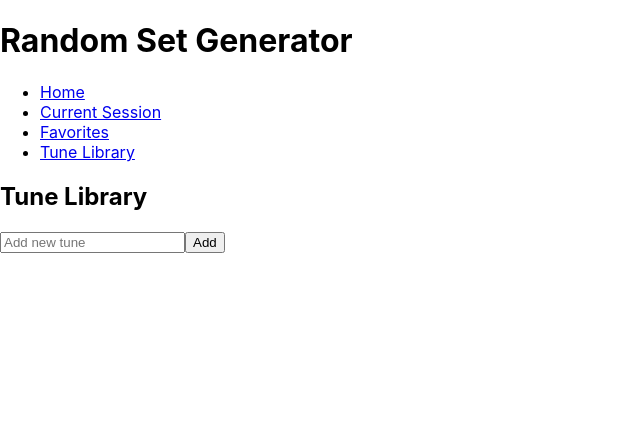
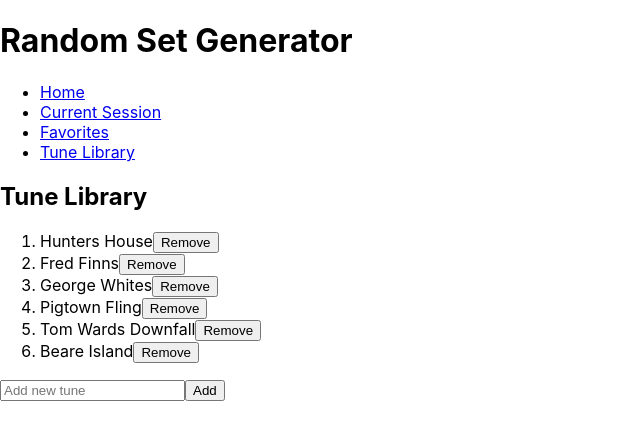
Before and after one commit to arikscherm/tune-tumbler, a React (Create React App) app: page /tune-library in a window 1280 px wide. Shown: the top 440 px of the page, without its empty margins (0-640 px from the left). Built offline with nearby package versions, Linux system fonts and the light colour scheme.

Commit message:
Add first three components

```diff
--- a/src/CurrentSession.js
+++ /dev/null
@@ -1,21 +0,0 @@
-import React from 'react';
-
-
-function CurrentSession() {
-    return (
-    <main>
-        <div id="currentSessionContainer">
-            <div id="setsPlayedDiv">
-                <h2>Sets Played</h2>
-                <ol id="setsPlayed"></ol>
-            </div>
-            <div id="remainingTunesDiv">
-                <h2>Remaining Tunes</h2>
-                <ol id="remainingTunes"></ol>
-            </div>
-        </div>
-    </main>
-    )
-}
-
-export default CurrentSession;
--- a/src/TuneLibrary.js
+++ /dev/null
@@ -1,19 +0,0 @@
-import React from 'react';
-
-
-function TuneLibrary() {
-    return (
-    <main>
-        <div>
-            <h2>Tune Library</h2>
-            <ol id="tuneLibrary"></ol>
-        </div>
-        <div>
-            <input id="newTune" placeholder="Add new tune"/>
-            <button id="submitNewTune">Add</button>
-        </div>
-    </main>
-    )
-}
-
-export default TuneLibrary;
--- /dev/null
+++ b/src/components/CurrentSession.js
@@ -0,0 +1,32 @@
+import React, { useContext} from 'react';
+import { TuneContext } from './TuneContext';
+
+
+
+function CurrentSession() {
+    const { remainingTunes, setsPlayed } = useContext(TuneContext);
+    return (
+    <main>
+        <div id="currentSessionContainer">
+            <div id="setsPlayedDiv">
+                <h2>Sets Played</h2>
+                <ol>
+                    {setsPlayed.map((set, index) => (
+                        <li key={index}>{set}</li>
+                    ))}
+                </ol>
+            </div>
+            <div id="remainingTunesDiv">
+                <h2>Remaining Tunes</h2>
+                <ol>
+                    {remainingTunes.map((tune, index) => (
+                        <li key={index}>{tune}</li>
+                    ))}
+                </ol>
+            </div>
+        </div>
+    </main>
+    )
+}
+
+export default CurrentSession;
--- a/src/Home.js
+++ b/src/components/Home.js
@@ -1,14 +1,14 @@
-import React, { useState } from 'react';
+import React, { useState, useContext } from 'react';
+import { TuneContext } from './TuneContext';
 
 
-function GetRandomSet(setNewSet, remainingTunes) {
+function GetRandomSet(newSet, setNewSet, remainingTunes, setRemainingTunes, setsPlayed, setSetsPlayed) {
     let generatedSet = '';
     if (remainingTunes.length < 3) {
         alert("Out of tunes! Please reset the session to get more sets.");
     }
 
     else {
-
         for (let i = 0; i < 3; i++) {
 
             //Select random tune and delete it from remainingTunes
@@ -26,32 +26,40 @@ function GetRandomSet(setNewSet, remainingTunes) {
 
         }
         setNewSet(generatedSet);
+        setSetsPlayed([...setsPlayed, generatedSet]);
 
     }
 
 }
 
 // Clear the current session
-function ResetSession(tuneLibrary, setRemainingTunes, setNewSet) {
-
+function ResetSession(tuneLibrary, setRemainingTunes, setNewSet, setSetsPlayed) {
     setNewSet('');
     setRemainingTunes([...tuneLibrary]);
+    setSetsPlayed([]);
 
 }
 
 
+function addFavorite(favoritesList, setFavoritesList, newSet) {
+    const updatedFavoritesList = [...favoritesList, newSet];
+    setFavoritesList(updatedFavoritesList);
+}
+
+
+
 function Home() {
-    const [tuneLibrary] = useState(['A', 'B', 'C', 'D', 'E', 'F']);
-    const [remainingTunes, setRemainingTunes] = useState([...tuneLibrary]);
+    const { tuneLibrary, remainingTunes, setRemainingTunes, setsPlayed, setSetsPlayed, favoritesList, setFavoritesList } = useContext(TuneContext);
     const [newSet, setNewSet] = useState('');
     return (
     <main>
         <section id="homeButtonsContainer">
-            <button onClick={() => ResetSession(tuneLibrary, setRemainingTunes, setNewSet)}>Reset</button>
-            <button onClick={() => GetRandomSet(setNewSet, remainingTunes)}>Generate Set!</button>
+            <button onClick={() => ResetSession(tuneLibrary, setRemainingTunes, setNewSet, setSetsPlayed)}>Reset</button>
+            <button onClick={() => GetRandomSet(newSet, setNewSet, remainingTunes, setRemainingTunes, setsPlayed, setSetsPlayed)}>Generate Set!</button>
         </section>
         <div>
         <p>{newSet}</p>
+        {/*{newSet && <button onClick={()=>addFavorite(favoritesList, setFavoritesList, newSet)}>Add Favorite</button>}*/}
         </div>
     </main>
 
--- /dev/null
+++ b/src/components/TuneContext.js
@@ -0,0 +1,27 @@
+import React, { createContext, useState } from 'react';
+
+export const TuneContext = createContext();
+
+export const TuneProvider = ({ children }) => {
+    const [tuneLibrary, setTuneLibrary] = useState(['Hunters House', 'Fred Finns', 'George Whites', 'Pigtown Fling', 'Tom Wards Downfall', 'Beare Island']);
+    const [remainingTunes, setRemainingTunes] = useState([...tuneLibrary]);
+    const [setsPlayed, setSetsPlayed] = useState([]);
+    const [favoritesList, setFavoritesList] = useState([]);
+
+    return (
+        <TuneContext.Provider
+          value={{
+            tuneLibrary,
+            setTuneLibrary,
+            remainingTunes,
+            setRemainingTunes,
+            setsPlayed,
+            setSetsPlayed,
+            favoritesList,
+            setFavoritesList
+          }}
+        >
+        {children}
+        </TuneContext.Provider>
+      );
+};
--- /dev/null
+++ b/src/components/TuneLibrary.js
@@ -0,0 +1,62 @@
+import React, { useState, useContext } from 'react';
+import { TuneContext } from './TuneContext';
+
+
+function removeTune(tuneLibrary, setTuneLibrary, remainingTunes, setRemainingTunes, tuneToRemove) {
+
+    const updatedTuneLibrary = tuneLibrary.filter(tune => tune !== tuneToRemove);
+    setTuneLibrary(updatedTuneLibrary)
+
+    if (remainingTunes.includes(tuneToRemove)) {
+        const updatedRemainingTunes = remainingTunes.filter(tune => tune !== tuneToRemove);
+        setRemainingTunes(updatedRemainingTunes);
+    }
+
+}
+
+function addTune(newTune, setNewTune, tuneLibrary, setTuneLibrary, setRemainingTunes, remainingTunes) {
+
+    if (!newTune) return;
+
+    if (tuneLibrary.includes(newTune)) {
+        alert("Tune already in library!");
+    }
+    else {
+        const updatedTuneLibrary = [...tuneLibrary, newTune];
+        setTuneLibrary(updatedTuneLibrary);
+        const updatedRemainingTunes = [...remainingTunes, newTune];
+        setRemainingTunes(updatedRemainingTunes);
+        setNewTune('');
+    }
+
+}
+
+function TuneLibrary() {
+    const { tuneLibrary, remainingTunes, setRemainingTunes, setTuneLibrary } = useContext(TuneContext);
+    const [newTune, setNewTune] = useState('');
+    const handleKeyDown = (e) => {
+        if (e.key === 'Enter') {
+            addTune(newTune, setNewTune, tuneLibrary, setTuneLibrary, setRemainingTunes, remainingTunes);
+        }
+    }
+    return (
+    <main>
+        <div>
+            <h2>Tune Library</h2>
+            <ol>
+                {tuneLibrary.map((tune, index) =>
+                    <li key={index}>
+                        { tune }
+                        <button onClick={() => removeTune(tuneLibrary, setTuneLibrary, remainingTunes, setRemainingTunes, tune)}>Remove</button>
+                    </li>)}
+            </ol>
+        </div>
+        <div>
+            <input placeholder="Add new tune" value={newTune} onChange={(e) => setNewTune(e.target.value)} onKeyDown={handleKeyDown}/>
+            <button onClick={() => addTune(newTune, setNewTune, tuneLibrary, setTuneLibrary, setRemainingTunes, remainingTunes)}>Add</button>
+        </div>
+    </main>
+    )
+}
+
+export default TuneLibrary;
```
Also changed, not shown: src/App.js (+8 -5 lines), src/components/Favorites.js (renamed from src/Favorites.js), src/components/Navbar.js (renamed from src/Navbar.js).
